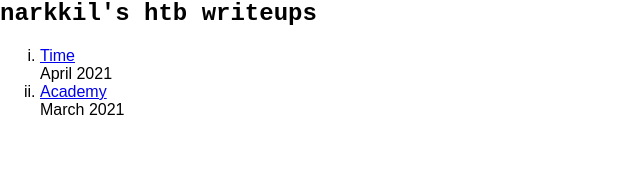
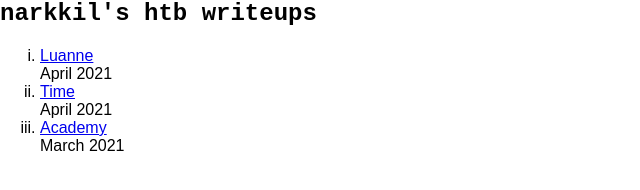
Before and after one commit to narkkil/htb-writeups, a plain HTML site: page nav.html in a window 1280 px wide. Shown: the whole page, without its empty margins (0-640 px from the left). Drawn offline with Linux system fonts and the light colour scheme.

Commit message:
Update nav

```diff
--- a/nav.html
+++ b/nav.html
@@ -9,6 +9,8 @@
 <nav>
     <h1>narkkil's htb writeups</h1>
     <ul class="links">
+        <li><a href="luanne.html">Luanne</a></li>
+        April 2021
         <li><a href="time.html">Time</a></li>
         April 2021
         <li><a href="academy.html">Academy</a></li>
```
